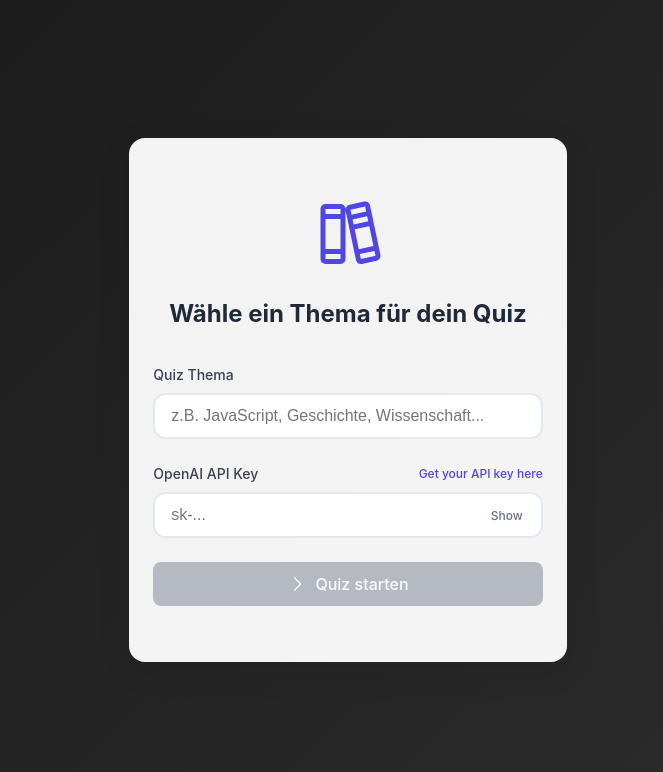
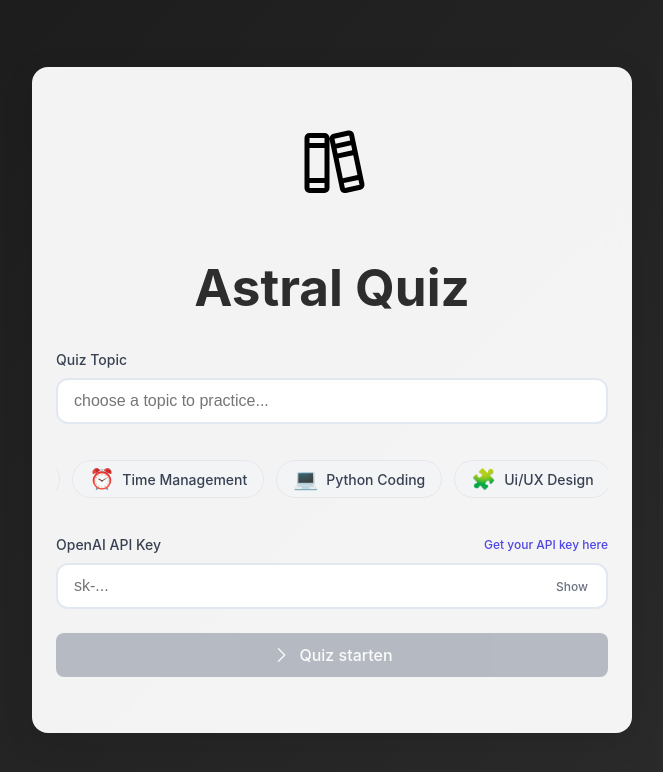
Before and after one commit to majd-karoun/astral-quiz, a React (Vite) app: page / in a window 1280 px wide. Shown: the top 772 px of the page, without its empty margins (308-971 px from the left). Built offline with nearby package versions, Linux system fonts and the light colour scheme.

Commit message:
design changes

```diff
--- a/src/App.jsx
+++ b/src/App.jsx
@@ -164,22 +164,22 @@ function App() {
         <div className="card">
           <div className="result-screen">
             <Trophy size={64} weight="fill" className="result-icon winner" />
-            <h2 className="title-large">Gratulation! Du hast gewonnen!</h2>
-            <p className="score">Gesamtpunktzahl: {points}</p>
+            <h2 className="title-large">congratualtion! You Won!</h2>
+            <p className="score">Score: {points}</p>
             <div className="button-group">
               <button
                 className="button"
                 onClick={retryGame}
               >
                 <Repeat size={24} />
-                Gleiches Thema wiederholen
+                Retry
               </button>
               <button
                 className="button button-outline"
                 onClick={startNewGame}
               >
                 <CaretRight size={24} />
-                Neues Quiz starten
+                Choose a different topic
               </button>
             </div>
           </div>
@@ -194,22 +194,22 @@ function App() {
         <div className="card">
           <div className="result-screen">
             <X size={64} weight="fill" className="result-icon game-over" />
-            <h2 className="title-large">Spiel vorbei!</h2>
-            <p className="score">Erreichte Punktzahl: {points}</p>
+            <h2 className="title-large">Game Over!</h2>
+            <p className="score">Score: {points}</p>
             <div className="button-group">
               <button
                 className="button"
                 onClick={retryGame}
               >
                 <Repeat size={24} />
-                Gleiches Thema wiederholen
+                Retry
               </button>
               <button
                 className="button button-outline"
                 onClick={startNewGame}
               >
                 <CaretRight size={24} />
-                Neues Quiz starten
+                Choose a different topic
               </button>
             </div>
           </div>
@@ -237,15 +237,15 @@ function App() {
             <div className="header">
               <span className="header-item">
                 <Question size={24} weight="duotone" />
-                Frage {currentQuestion + 1}/5
+                Question {currentQuestion + 1}/5
               </span>
               <span className="header-item">
                 <Target size={24} weight="duotone" />
-                Punkte: {points}
+                Score: {points}
               </span>
               <span className="header-item">
                 <Lightning size={24} weight="duotone" />
-                Tipps: {remainingHints}
+                Hints: {remainingHints}
               </span>
             </div>
 
@@ -288,7 +288,7 @@ function App() {
                       className="button button-outline"
                     >
                       <Lightning size={20} weight="duotone" />
-                      Tipp ({remainingHints})
+                      Hint ({remainingHints})
                     </button>
                   </div>
                 )}
--- a/src/components/topic-input/TopicInput.css
+++ b/src/components/topic-input/TopicInput.css
@@ -12,7 +12,7 @@
 .topic-icon {
   width: 80px;
   height: 80px;
-  color: #4F46E5;
+  color: #000000;
   margin-bottom: 1rem;
 }
 
@@ -71,7 +71,7 @@
   font-size: 0.875rem;
   transition: all 0.2s;
   background: white;
-  color: black;
+  color: #000000;
 }
 
 .topic-input:focus {
@@ -83,6 +83,65 @@
 .topic-input:disabled {
   background-color: #F3F4F6;
   cursor: not-allowed;
+}
+
+/* Topic Suggestions Carousel */
+.topics-carousel-container {
+  position: relative;
+  margin-top: 1rem;
+  overflow: hidden;
+}
+
+.topics-carousel {
+  display: flex;
+  gap: 0.75rem;
+  overflow-x: auto;
+  scroll-behavior: smooth;
+  scrollbar-width: none;
+  -ms-overflow-style: none;
+  padding: 0.75rem 0;
+  -webkit-overflow-scrolling: touch;
+}
+
+.topics-carousel::-webkit-scrollbar {
+  display: none;
+}
+
+.topic-suggestion-button {
+  display: flex;
+  align-items: center;
+  gap: 0.5rem;
+  white-space: nowrap;
+  padding: 0.5rem 1rem;
+  background-color: #F3F4F6;
+  border: 1px solid #E5E7EB;
+  border-radius: 2rem;
+  color: #374151;
+  font-size: 0.875rem;
+  cursor: pointer;
+  transition: all 0.2s;
+  flex-shrink: 0;
+}
+
+.topic-suggestion-button:hover:not(:disabled) {
+  background-color: #E5E7EB;
+  color: #111827;
+  transform: translateY(-1px);
+  box-shadow: 0 2px 4px rgba(0, 0, 0, 0.05);
+}
+
+.topic-suggestion-button:active:not(:disabled) {
+  transform: translateY(0);
+}
+
+.topic-suggestion-button:disabled {
+  opacity: 0.5;
+  cursor: not-allowed;
+}
+
+.topic-emoji {
+  font-size: 1.25rem;
+  line-height: 1;
 }
 
 .visibility-toggle {
@@ -155,3 +214,19 @@
   font-size: 0.875rem;
   margin: 0.25rem 0 0;
 }
+
+/* Mobile Responsiveness */
+@media (max-width: 480px) {
+  .topic-screen {
+    padding: 1rem;
+  }
+
+  .topic-suggestion-button {
+    padding: 0.375rem 0.75rem;
+    font-size: 0.75rem;
+  }
+
+  .topic-emoji {
+    font-size: 1rem;
+  }
+}
--- a/src/components/topic-input/TopicInput.jsx
+++ b/src/components/topic-input/TopicInput.jsx
@@ -1,11 +1,68 @@
-import React, { useState } from 'react';
+import React, { useState, useRef, useEffect } from 'react';
 import { Books, CaretRight } from '@phosphor-icons/react';
 import './TopicInput.css';
+
+const TOPIC_SUGGESTIONS = [
+  { text: "Spanish Grammar", emoji: "🇪🇸" },
+  { text: "Time Management", emoji: "⏰" },
+  { text: "Python Coding", emoji: "💻" },
+  { text: "Ui/UX Design", emoji: "🧩" },
+  { text: "Digital Photography", emoji: "📸" },
+  { text: "Meditation", emoji: "🧘" },
+  { text: "Garden Planning", emoji: "🌱" },
+  { text: "Financial Planning", emoji: "💰" },
+  { text: "Guitar Basics", emoji: "🎸" },
+  { text: "French Vocabulary", emoji: "🇫🇷" },
+  { text: "Yoga for Beginners", emoji: "🧘‍♀️" },
+  { text: "Public Speaking", emoji: "🎤" },
+  { text: "Creative Writing", emoji: "✍️" },
+  { text: "Interior Design", emoji: "🎨" },
+  { text: "Basic Car Maintenance", emoji: "🚗" },
+  { text: "Dog Training", emoji: "🐕" },
+  { text: "Italian Cooking", emoji: "🍝" },
+  { text: "Watercolor Painting", emoji: "🎨" },
+  { text: "Web Development", emoji: "💻" },
+  { text: "Mental Health", emoji: "🧠" }
+];
 
 const TopicInput = ({ topic, setTopic, generateQuestions, isLoading, error, hasApiKey }) => {
   const [apiKey, setApiKey] = useState('');
   const [showApiKey, setShowApiKey] = useState(false);
   const [apiKeyError, setApiKeyError] = useState('');
+  const [isPaused, setIsPaused] = useState(false);
+  const carouselRef = useRef(null);
+
+  // Auto-scroll functionality
+  useEffect(() => {
+    if (!carouselRef.current) return;
+
+    const scrollContainer = carouselRef.current;
+    let scrollInterval;
+
+    const startScrolling = () => {
+      scrollInterval = setInterval(() => {
+        if (!isPaused && scrollContainer) {
+          const maxScroll = scrollContainer.scrollWidth - scrollContainer.clientWidth;
+          let newScrollPosition = scrollContainer.scrollLeft + 1;
+
+          // Reset to beginning when reaching the end
+          if (newScrollPosition >= maxScroll) {
+            newScrollPosition = 0;
+          }
+
+          scrollContainer.scrollLeft = newScrollPosition;
+        }
+      }, 30); // Adjust speed by changing this value (higher = slower)
+    };
+
+    startScrolling();
+
+    return () => {
+      if (scrollInterval) {
+        clearInterval(scrollInterval);
+      }
+    };
+  }, [isPaused]);
 
   const handleSubmit = async (e) => {
     e.preventDefault();
@@ -33,24 +90,50 @@ const TopicInput = ({ topic, setTopic, generateQuestions, isLoading, error, hasA
     <div className="topic-screen">
       <div className="topic-header">
         <Books className="topic-icon" />
-        <h2>Wähle ein Thema für dein Quiz</h2>
+        <h1>Astral Quiz</h1>
       </div>
 
       <form onSubmit={handleSubmit} className="input-form">
         <div className="input-sections">
           {/* Topic Input Section */}
           <div className="input-section">
-            <label htmlFor="topic">Quiz Thema</label>
+            <label htmlFor="topic">Quiz Topic</label>
             <div className="input-container">
               <input
                 id="topic"
                 type="text"
                 value={topic}
                 onChange={(e) => setTopic(e.target.value)}
-                placeholder="z.B. JavaScript, Geschichte, Wissenschaft..."
+                placeholder="choose a topic to practice..."
                 className="topic-input"
                 disabled={isLoading}
               />
+            </div>
+
+            {/* Auto-scrolling Topic Suggestions */}
+            <div
+              className="topics-carousel-container"
+              onMouseEnter={() => setIsPaused(true)}
+              onMouseLeave={() => setIsPaused(false)}
+            >
+              <div
+                className="topics-carousel"
+                ref={carouselRef}
+              >
+                {/* Duplicate topics for seamless scrolling */}
+                {[...TOPIC_SUGGESTIONS, ...TOPIC_SUGGESTIONS].map((suggestion, index) => (
+                  <button
+                    key={index}
+                    type="button"
+                    className="topic-suggestion-button"
+                    onClick={() => setTopic(suggestion.text)}
+                    disabled={isLoading}
+                  >
+                    <span className="topic-emoji">{suggestion.emoji}</span>
+                    {suggestion.text}
+                  </button>
+                ))}
+              </div>
             </div>
           </div>
 
@@ -83,11 +166,7 @@ const TopicInput = ({ topic, setTopic, generateQuestions, isLoading, error, hasA
                   onClick={() => setShowApiKey(!showApiKey)}
                   className="visibility-toggle"
                 >
-                  {showApiKey ? (
-                    <span>Hide</span>
-                  ) : (
-                    <span>Show</span>
-                  )}
+                  {showApiKey ? 'Hide' : 'Show'}
                 </button>
               </div>
               {apiKeyError && (
@@ -102,17 +181,10 @@ const TopicInput = ({ topic, setTopic, generateQuestions, isLoading, error, hasA
           className={`start-button ${(!topic.trim() || (!hasApiKey && !apiKey.trim())) ? 'disabled' : ''}`}
           disabled={isLoading || !topic.trim() || (!hasApiKey && !apiKey.trim())}
         >
-          {isLoading ? (
-            <>
-              <div className="spinner" />
-              <span>Generiere Fragen...</span>
-            </>
-          ) : (
-            <>
+
               <CaretRight className="button-icon" />
               <span>Quiz starten</span>
-            </>
-          )}
+
         </button>
 
         {error && (
```
